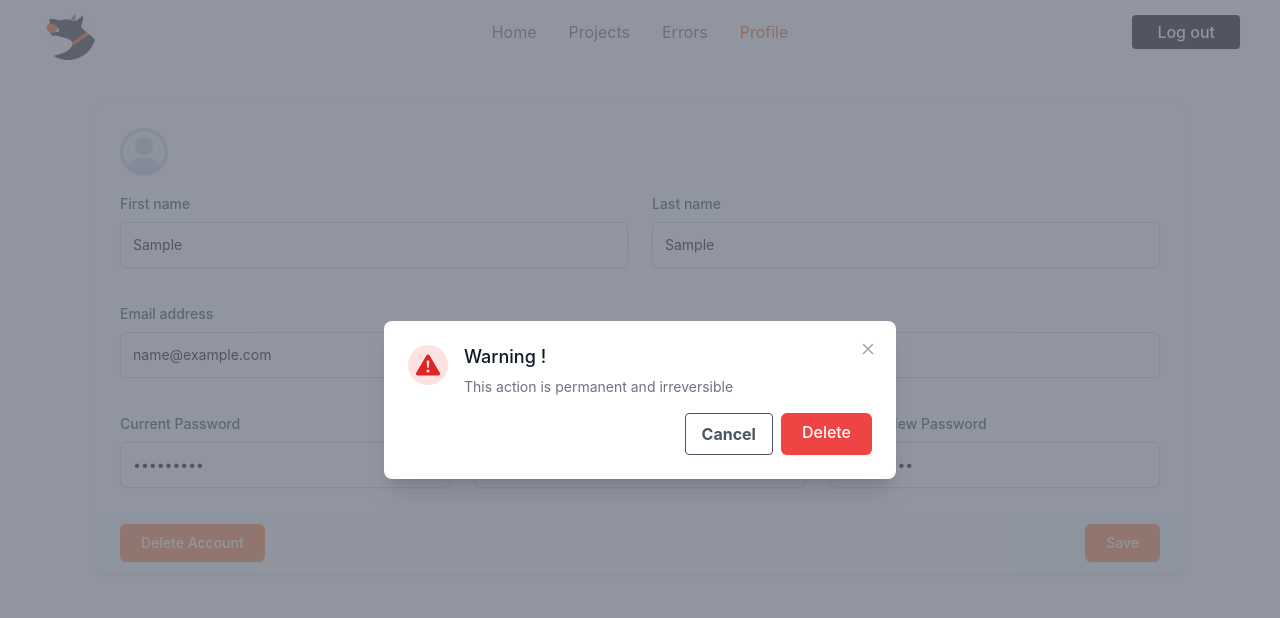
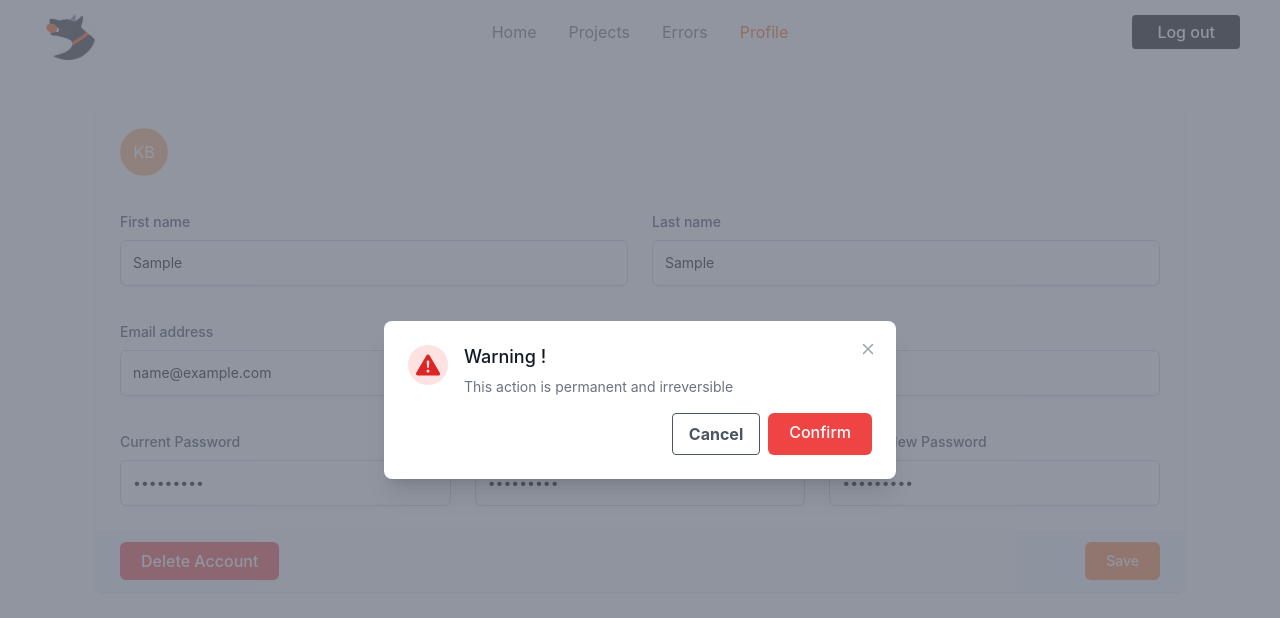
Before and after one commit to Oui-Dev/Dogger, a React (Create React App) app in the folder web-app/: page /profile in a window 1280 px wide. Both pictures are taken after typing "Sample", "Sample", "name@example.com", "Sample123", "Sample123", "Sample123" into the empty fields and a click on the button "Delete Account". Shown: the top 618 px of the page. Built offline with nearby package versions, Linux system fonts and the light colour scheme.

Commit message:
avatar and button optimisations

```diff
--- a/web-app/src/Components/Atoms/Avatar.jsx
+++ b/web-app/src/Components/Atoms/Avatar.jsx
@@ -2,9 +2,9 @@ import { BsPersonCircle } from 'react-icons/bs';
 
 export default function Avatar({...props}){
     return (
-        <div className="inline-block h-12 w-12 overflow-hidden rounded-full bg-gray-100">
+        <div className="inline-block h-[4.5rem] w-[4.5rem] sm:h-12 sm:w-12 overflow-hidden rounded-full bg-gray-100">
             {props.initials ? (
-                <div className="flex items-center justify-center bg-dogger-orange-300 text-white rounded-full h-12 w-12 tracking-widest font-bold">
+                <div className="flex items-center justify-center bg-dogger-orange-300 text-white rounded-full w-full h-full font-medium text-3xl sm:text-base">
                     {props.initials}
                 </div>
             ) : (
--- a/web-app/src/Components/Organism/Modal.jsx
+++ b/web-app/src/Components/Organism/Modal.jsx
@@ -4,14 +4,14 @@ import { BsFillExclamationTriangleFill, BsJournalPlus, BsX } from 'react-icons/b
 import Button from '../Atoms/Button'
 
 
-export default function Modal({ title, description, type, openButtonMessage, ...props }) {
+export default function Modal({ ...props }) {
     const [open, setOpen] = useState(false)
     return (
         <>
-            <Button type={"primary"} onClick={(event) => {
+            <Button type={props.type === "danger"? "warning":"primary"} onClick={(event) => {
                 event.preventDefault();
                 setOpen(true);
-            }}>{openButtonMessage}</Button>
+            }}>{props.openButtonMessage}</Button>
             <Transition.Root show={open} as={Fragment}>
                 <Dialog as="div" className="relative z-10" onClose={setOpen}>
                     <Transition.Child
@@ -48,37 +48,31 @@ export default function Modal({ title, description, type, openButtonMessage, ...
                                         </button>
                                     </div>
                                     <div className="sm:flex sm:items-start">
-                                        {type === "form" ? (
+                                        {props.type === "danger" ? (
+                                            <div className="mx-auto flex h-12 w-12 flex-shrink-0 items-center justify-center rounded-full bg-red-100 sm:mx-0 sm:h-10 sm:w-10">
+                                                <BsFillExclamationTriangleFill className="h-6 w-6 text-red-600" aria-hidden="true" />
+                                            </div>
+                                        ) : (
                                             <div className="mx-auto flex h-12 w-12 flex-shrink-0 items-center justify-center rounded-full bg-dogger-orange-100 sm:mx-0 sm:h-10 sm:w-10">
                                                 <BsJournalPlus className="h-6 w-6 text-dogger-orange-600" aria-hidden="true" />
-                                            </div>
-                                        ) : (
-                                            <div className="mx-auto flex h-12 w-12 flex-shrink-0 items-center justify-center rounded-full bg-red-100 sm:mx-0 sm:h-10 sm:w-10">
-                                                <BsFillExclamationTriangleFill className="h-6 w-6 text-red-600" aria-hidden="true" />
                                             </div>
                                         )}
                                         <div className="mt-3 text-center sm:mt-0 sm:ml-4 sm:text-left">
                                             <Dialog.Title as="h3" className="text-lg font-medium leading-6 text-gray-900">
-                                                {title}
+                                                {props.title}
                                             </Dialog.Title>
                                             <div className="mt-2">
                                                 <p className="text-sm text-gray-500">
-                                                    {description}
+                                                    {props.description}
                                                 </p>
                                             </div>
                                         </div>
                                     </div>
                                     {props.children}
                                     <div className="mt-5 sm:mt-4 flex sm:flex-row-reverse gap-2 w-full flex-col items-stretch">
-                                        {type === "form" ? (
-                                            <Button type={"primary"} onClick={() => setOpen(false)}>
-                                                Save
-                                            </Button>
-                                        ) : (
-                                            <Button type={"warning"} onClick={() => setOpen(false)}>
-                                                Delete
-                                            </Button>
-                                        )}
+                                        <Button type={props.type === "danger" ? "warning": "primary"} onClick={() => setOpen(false)}>
+                                            { props.type === "danger" ? "Confirm" : "OK" }
+                                        </Button>
                                         <Button onClick={() => setOpen(false)}>
                                             Cancel
                                         </Button>
--- a/web-app/src/Pages/Profile.jsx
+++ b/web-app/src/Pages/Profile.jsx
@@ -9,8 +9,10 @@ export default function Profile() {
 				<form action="#" method="POST">
 					<div className="overflow-hidden shadow sm:rounded-md">
 						<div className="bg-white px-4 py-5 sm:p-6">
-							<Avatar />
 							<div className="grid grid-cols-6 gap-6">
+								<div className="inline-grid col-span-6 sm:col-span-6 justify-items-center sm:justify-items-start">
+									<Avatar initials='KB' />
+								</div>
 								<div className="col-span-6 sm:col-span-3">
 									<label htmlFor="firstName" className="block text-sm font-medium text-gray-700">
 										First name
```
